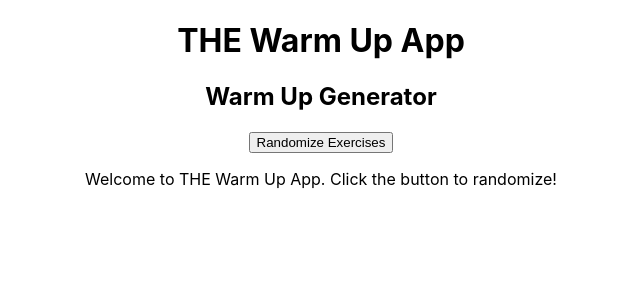
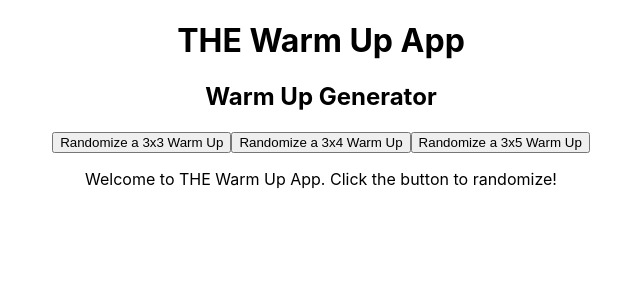
Before and after one commit to bneighbs6/warm-up-app, a React (Create React App) app: page / in a window 1280 px wide. Shown: the top 300 px of the page, without its empty margins (319-959 px from the left). Built offline with nearby package versions, Linux system fonts and the light colour scheme.

Commit message:
Created fxs to generate different lengths of w/u's

```diff
--- a/src/components/WarmUpGenerator.jsx
+++ b/src/components/WarmUpGenerator.jsx
@@ -1,18 +1,28 @@
 import React, { useState } from "react";
-import { generateThreeByFiveWarmUp } from "../randomGenerator";
+import { generateThreeByThreeWarmUp, generateThreeByFourWarmUp, generateThreeByFiveWarmUp } from "../randomGenerator";
 import WarmUpCard from "./WarmUpCard";
 
 function WarmUpGenerator() {
     const [exercises, setExercises] = useState(null); // Initialize to null
 
-    const handleRandomize = () => {
+    const handleFiveRandomize = () => {
         setExercises(generateThreeByFiveWarmUp());
     };
+
+    const handleFourRandomize = () => {
+        setExercises(generateThreeByFourWarmUp());
+    }
+
+    const handleThreeRandomize = () => {
+        setExercises(generateThreeByThreeWarmUp());
+    }
 
     return (
         <div>
             <h2>Warm Up Generator</h2>
-            <button onClick={handleRandomize}>Randomize Exercises</button>
+            <button onClick={handleThreeRandomize}>Randomize a 3x3 Warm Up</button>
+            <button onClick={handleFourRandomize}>Randomize a 3x4 Warm Up</button>
+            <button onClick={handleFiveRandomize}>Randomize a 3x5 Warm Up</button>
             {exercises ? ( // Check if exercises is not null
                 Object.entries(exercises).map(([category, exerciseList]) => (
                     <div key={category}>
--- a/src/randomGenerator.js
+++ b/src/randomGenerator.js
@@ -22,6 +22,26 @@ function getRandomExercises(exerciseArray, count) {
     return shuffled.slice(0, count);
 }
 
+function generateThreeByThreeWarmUp() {
+    const warmUp = {};
+    // Determine the number of exercises to generate based on the category
+    for (const [key, value] of Object.entries(exercises)) {
+        const count = (key === 'potentiate' || key === "skillDev") ? 2 : 3;
+        warmUp[key] = getRandomExercises(value, count)
+    }
+    return warmUp;
+}
+
+function generateThreeByFourWarmUp() {
+    const warmUp = {};
+    // Determine the number of exercises to generate based on the category
+    for (const [key, value] of Object.entries(exercises)) {
+        const count = (key === 'potentiate' || key === "skillDev") ? 2 : 4;
+        warmUp[key] = getRandomExercises(value, count)
+    }
+    return warmUp;
+}
+
 function generateThreeByFiveWarmUp() {
     const warmUp = {};
 
@@ -34,5 +54,7 @@ function generateThreeByFiveWarmUp() {
 }
 
 module.exports = {
+    generateThreeByThreeWarmUp,
+    generateThreeByFourWarmUp,
     generateThreeByFiveWarmUp
 };
```
